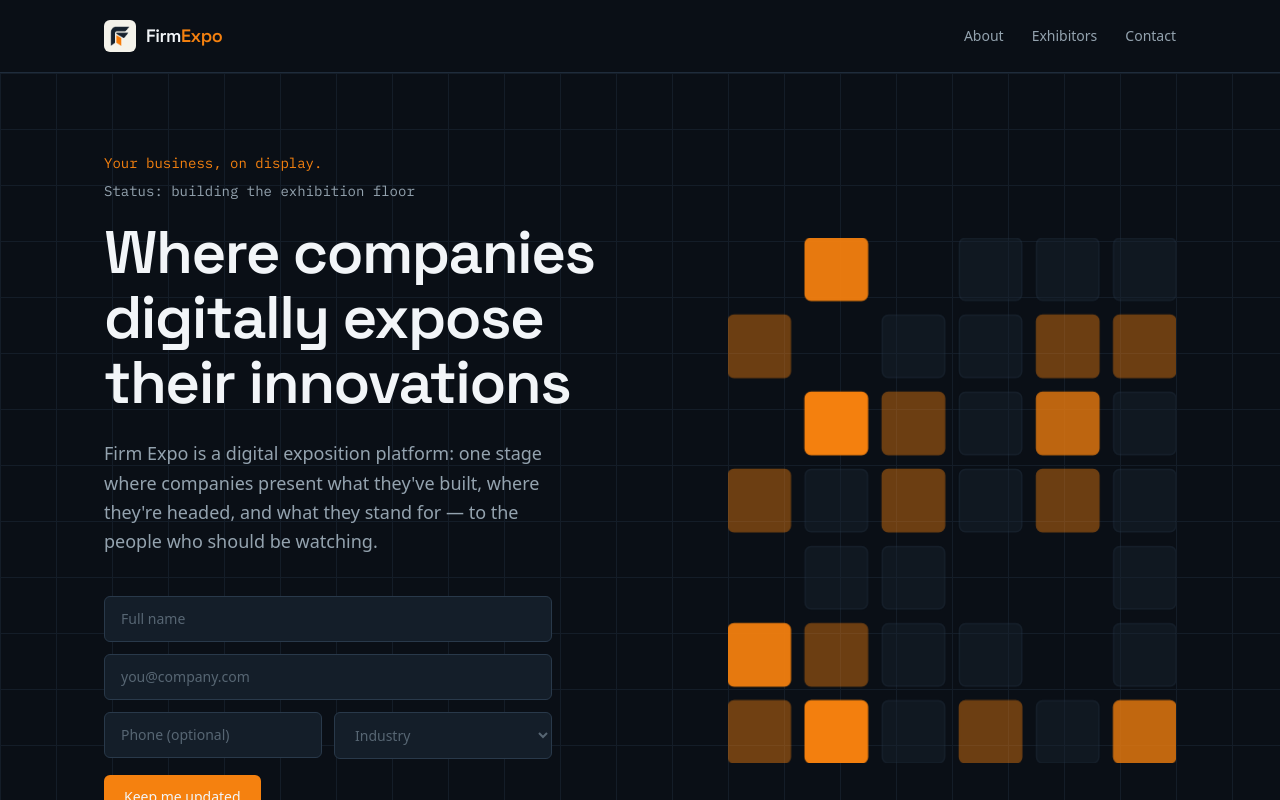
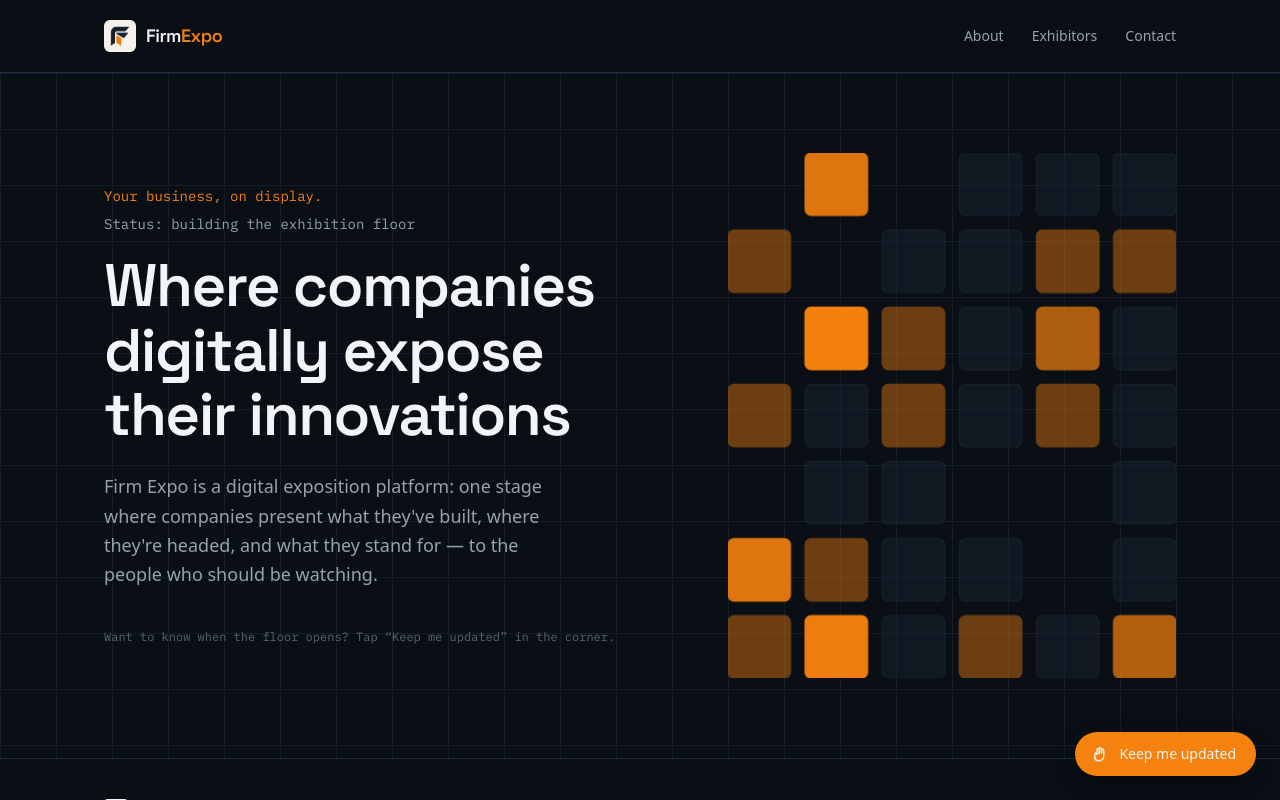
Before and after one commit to firmexpo/my-expo, a Next.js app: page / in a window 1280 px wide. Shown: the top 800 px of the page. Built offline with nearby package versions, Linux system fonts and the light colour scheme.

Commit message:
home fix

```diff
--- a/app/components/NotifyForm.tsx
+++ b/app/components/NotifyForm.tsx
@@ -7,7 +7,7 @@ type FieldErrors = Partial<Record<"name" | "email" | "phone" | "industry", strin
 
 const EMPTY = { name: "", email: "", phone: "", industry: "" };
 
-export default function NotifyForm() {
+export default function NotifyForm({ onSuccess }: { onSuccess?: () => void } = {}) {
   const [values, setValues] = useState(EMPTY);
   const [errors, setErrors] = useState<FieldErrors>({});
   const [status, setStatus] = useState<"idle" | "sending" | "done">("idle");
@@ -42,6 +42,7 @@ export default function NotifyForm() {
       setNotice(data.message);
       setStatus("done");
       setValues(EMPTY);
+      onSuccess?.();
     } catch {
       setNotice("Couldn't reach the server. Please try again.");
       setStatus("idle");
--- /dev/null
+++ b/app/components/UpdatesDrawer.tsx
@@ -0,0 +1,118 @@
+"use client";
+
+import { useEffect, useState } from "react";
+import NotifyForm from "./NotifyForm";
+
+export default function UpdatesDrawer() {
+  const [open, setOpen] = useState(false);
+
+  useEffect(() => {
+    if (!open) return;
+
+    const onKey = (e: KeyboardEvent) => {
+      if (e.key === "Escape") setOpen(false);
+    };
+    document.addEventListener("keydown", onKey);
+
+    const { overflow } = document.body.style;
+    document.body.style.overflow = "hidden";
+
+    return () => {
+      document.removeEventListener("keydown", onKey);
+      document.body.style.overflow = overflow;
+    };
+  }, [open]);
+
+  return (
+    <>
+      {/* Trigger */}
+      <button
+        type="button"
+        onClick={() => setOpen(true)}
+        aria-haspopup="dialog"
+        aria-expanded={open}
+        className={`group fixed bottom-6 right-6 z-40 flex items-center gap-2.5 rounded-full bg-signal py-3 pl-4 pr-5 text-sm font-medium text-ink shadow-[0_8px_24px_-6px_rgba(0,0,0,0.6)] transition-transform hover:bg-signal-soft hover:scale-105 ${
+          open ? "pointer-events-none translate-y-3 opacity-0" : "opacity-100"
+        }`}
+        style={{ transition: "opacity 0.25s ease, transform 0.25s ease" }}
+      >
+        <svg
+          viewBox="0 0 24 24"
+          width="18"
+          height="18"
+          fill="none"
+          stroke="currentColor"
+          strokeWidth="1.8"
+          strokeLinecap="round"
+          strokeLinejoin="round"
+          className="fab-wave"
+        >
+          <path d="M8 21c-2-1-3-3-3-5v-3.5a1.5 1.5 0 0 1 3 0" />
+          <path d="M8 12.5V6a1.5 1.5 0 0 1 3 0v5" />
+          <path d="M11 11V5a1.5 1.5 0 0 1 3 0v6" />
+          <path d="M14 11.2V7a1.5 1.5 0 0 1 3 0v7c0 3.5-2 7-6 7h-1c-2 0-3-.7-4.2-2.2L4.6 16" />
+        </svg>
+        Keep me updated
+      </button>
+
+      {/* Backdrop */}
+      <div
+        onClick={() => setOpen(false)}
+        aria-hidden="true"
+        className={`fixed inset-0 z-40 bg-black/60 transition-opacity duration-300 ${
+          open ? "opacity-100" : "pointer-events-none opacity-0"
+        }`}
+      />
+
+      {/* Panel */}
+      <div
+        role="dialog"
+        aria-modal="true"
+        aria-label="Get future updates"
+        className={`fixed inset-y-0 right-0 z-50 flex w-full max-w-md flex-col border-l border-line bg-bg-panel transition-transform duration-300 ease-out ${
+          open ? "translate-x-0" : "translate-x-full"
+        }`}
+      >
+        <div className="flex items-start justify-between border-b border-line px-6 py-6 sm:px-8">
+          <div>
+            <p className="font-data text-xs text-signal">Stay in the loop</p>
+            <h2 className="mt-2 font-display text-2xl font-semibold tracking-tight text-ink">
+              Get future updates
+            </h2>
+          </div>
+          <button
+            type="button"
+            onClick={() => setOpen(false)}
+            aria-label="Close"
+            className="mt-1 shrink-0 rounded-md p-1.5 text-ink-faint transition-colors hover:bg-bg-panel-2 hover:text-ink"
+          >
+            <svg viewBox="0 0 24 24" width="20" height="20" fill="none" stroke="currentColor" strokeWidth="1.8" strokeLinecap="round">
+              <path d="M5 5l14 14M19 5L5 19" />
+            </svg>
+          </button>
+        </div>
+
+        <div className="flex-1 overflow-y-auto px-6 py-8 sm:px-8">
+          <p className="text-sm leading-relaxed text-ink-dim">
+            Firm Expo is still under construction. Leave your details and
+            we&apos;ll email you the moment the floor opens — plus early
+            access if you want to exhibit your own company.
+          </p>
+
+          <div className="mt-8">
+            <NotifyForm onSuccess={() => setTimeout(() => setOpen(false), 2200)} />
+          </div>
+
+          <p className="mt-8 border-t border-line pt-6 text-xs leading-relaxed text-ink-faint">
+            We only use this to send launch updates. No spam, and you can
+            ask to be removed at any time by emailing{" "}
+            <a href="mailto:firmexpocarnival@gmail.com" className="text-ink-dim hover:text-signal">
+              firmexpocarnival@gmail.com
+            </a>
+            .
+          </p>
+        </div>
+      </div>
+    </>
+  );
+}
--- a/app/globals.css
+++ b/app/globals.css
@@ -105,6 +105,20 @@ a {
   animation: fade-up 0.7s ease-out forwards;
 }
 
+@keyframes fab-wave {
+  0%, 76%, 100% { transform: rotate(0deg); }
+  80% { transform: rotate(-10deg); }
+  84% { transform: rotate(9deg); }
+  88% { transform: rotate(-7deg); }
+  92% { transform: rotate(5deg); }
+  96% { transform: rotate(0deg); }
+}
+
+.fab-wave {
+  animation: fab-wave 4.5s ease-in-out infinite;
+  transform-origin: 70% 70%;
+}
+
 @media (prefers-reduced-motion: reduce) {
   * {
     animation-duration: 0.001ms !important;
--- a/app/page.tsx
+++ b/app/page.tsx
@@ -1,6 +1,6 @@
 import NavBar from "./components/NavBar";
 import Footer from "./components/Footer";
-import NotifyForm from "./components/NotifyForm";
+import UpdatesDrawer from "./components/UpdatesDrawer";
 import PavilionGrid from "./components/PavilionGrid";
 
 export default function Home() {
@@ -38,12 +38,13 @@ export default function Home() {
               watching.
             </p>
 
-            <div className="fade-up mt-10" style={{ animationDelay: "0.36s" }}>
-              <NotifyForm />
-              <p className="mt-3 font-data text-xs text-ink-faint">
-                Get launch updates and early exhibitor access. No spam.
-              </p>
-            </div>
+            <p
+              className="fade-up mt-10 font-data text-xs text-ink-faint"
+              style={{ animationDelay: "0.36s" }}
+            >
+              Want to know when the floor opens? Tap &ldquo;Keep me
+              updated&rdquo; in the corner.
+            </p>
           </div>
 
           <div
@@ -56,6 +57,7 @@ export default function Home() {
       </main>
 
       <Footer />
+      <UpdatesDrawer />
     </div>
   );
 }
```
Also changed, not shown: db/README.md (added), 1 other file (tests, documents, lock files or other folders).
